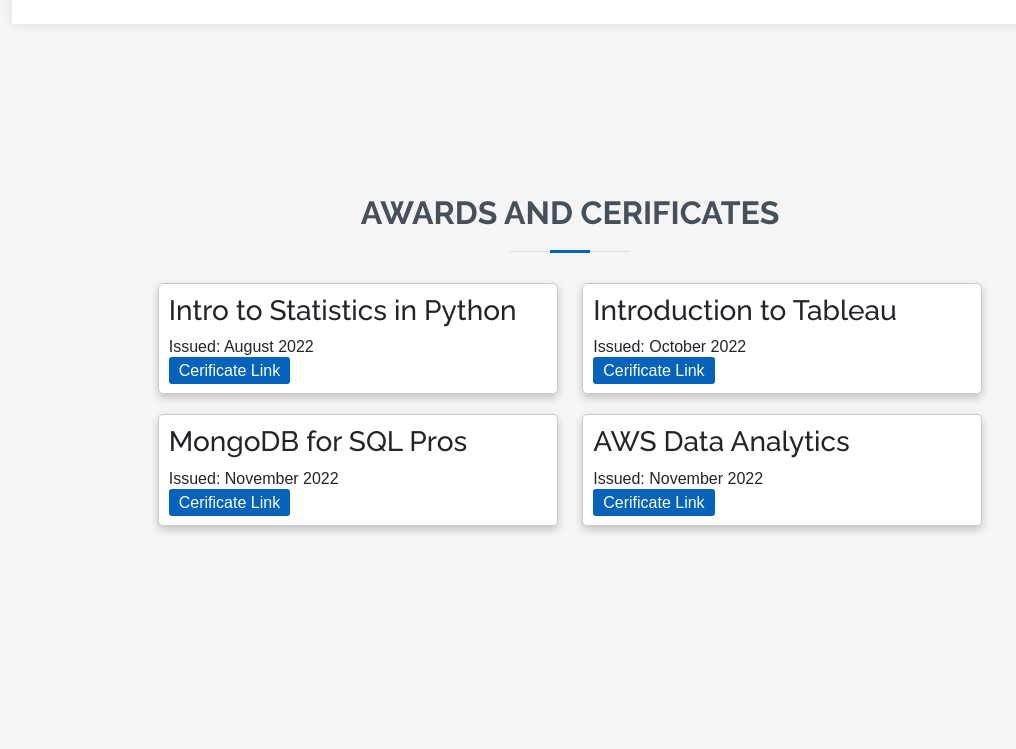
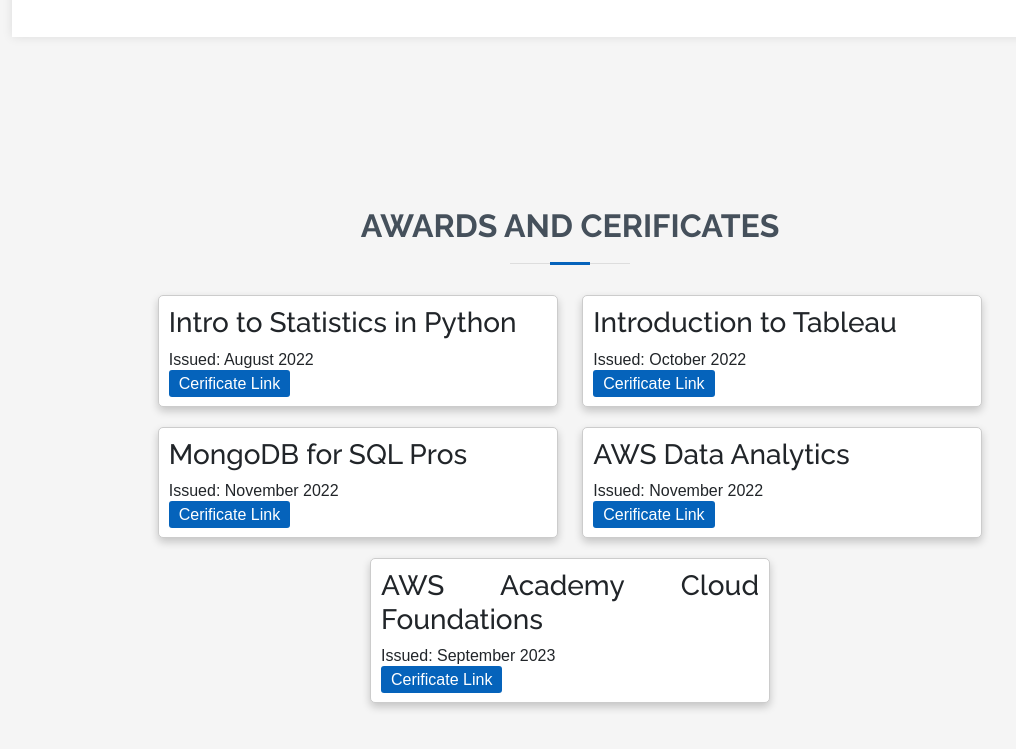
Before and after one commit to Rimjhim-Jain-6/portfolio, a plain HTML site: page index.html in a window 1280 px wide. Shown: the part 3924-4673 px from the top of the page, without its empty margins (120-1136 px from the left). Before the commit the page ends 4550 px from the top, so only its background shows below. Drawn offline with Linux system fonts and the light colour scheme.

Commit message:
Update index.html

```diff
--- a/index.html
+++ b/index.html
@@ -108,8 +108,9 @@
 at the <a href="https://www.charlotte.edu/">University of North Carolina, Charlotte</a> under the direct supervision of Professor Dr. Ali Sever.<br>
 I enjoy exploring new technologies and programming languages.
 <br>
-I have worked as a Software Engineer Intern <a href="https://newgensoft.com/">@Newgen Software</a> in India where I mostly worked on cloud based platforms and backend data handling using SQL. I have also worked on the development of a project called "Lugbee" while I was working as a Software Engineer
+I have worked as a Software Engineer Intern <a href="https://newgensoft.com/">@Newgen Software</a> in India where I mostly worked on cloud-based platforms and backend data handling using SQL. I have also worked on the development of a project called "Lugbee" while I was working as a Software Engineer
 Intern at Tecore Labs in India. This endeavour was designed to alleviate the burden on passengers when it comes to managing their luggage during travel. The system seamlessly handled the entire luggage logistics process, commencing from the point of pickup and concluding at the passenger's specified destination, all tailored to meet the unique requirements of individual customers.
+<br>
 In future, I see myself working on significant technical projects for an organisation specializing in Software Engineering, Data Engineering, or Cloud technology.
 Feel free to reach me directly at rimjhimjain66@gmail.com.
             </p>
@@ -447,6 +448,11 @@
         <a class="award-link" href="https://www.credly.com/badges/843c0c4c-3e9c-40b4-8c8d-4127c66386b5">Cerificate Link</a>
       </div>
 
+      <div class="card">
+          <h3>AWS Academy Cloud Foundations</h3>
+          <p>Issued: September 2023</p>
+          <a class="award-link" href="https://www.credly.com/earner/earned/badge/8e99faaa-1baf-4874-8bc6-741bd1af475a">Cerificate Link</a>
+        </div>
 
 
 
```
